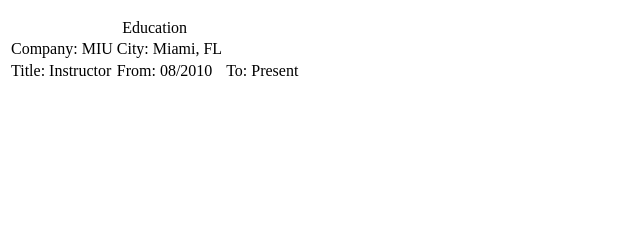
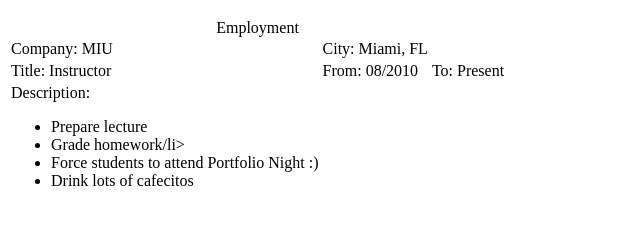
Before and after one commit to rimaaii/gwda133_6pm, a plain HTML site: page resume.html in a window 1280 px wide. Shown: the part 61-286 px from the top of the page, without its empty margins (0-640 px from the left). Drawn offline with Linux system fonts and the light colour scheme.

Commit message:
Update resume.html

```diff
--- a/resume.html
+++ b/resume.html
@@ -6,7 +6,7 @@
 <body>
 <h1>Resume</h1>
 <table>
-  <caption>Education</caption>
+  <caption>Employment</caption>
   <tr>
     <td>Company: MIU</td>
     <td>City: Miami, FL</td>
@@ -16,6 +16,17 @@
     <td>From: 08/2010</td>
     <td>To: Present</td>
   </tr>
+  <tr>
+    <td>
+      Description:
+      <ul>
+        <li>Prepare lecture</li>
+        <li>Grade homework/li>
+        <li>Force students to attend Portfolio Night :)</li>
+        <li>Drink lots of cafecitos</li>
+      </ul>
+    </td>
+  </tr>
 </table>
 </body>
 </html>
```
